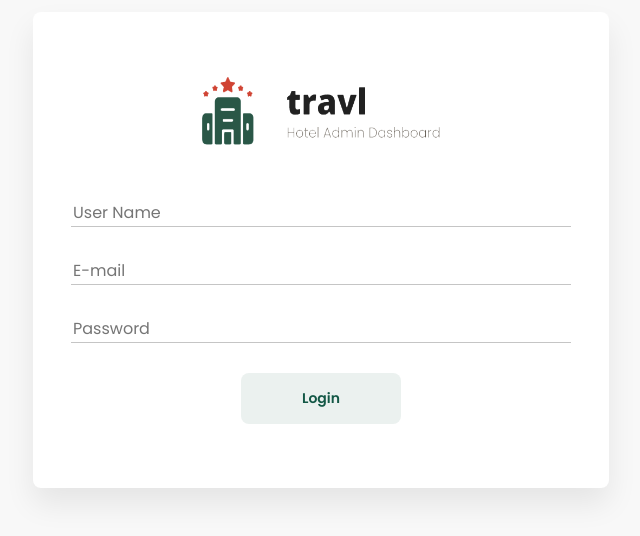
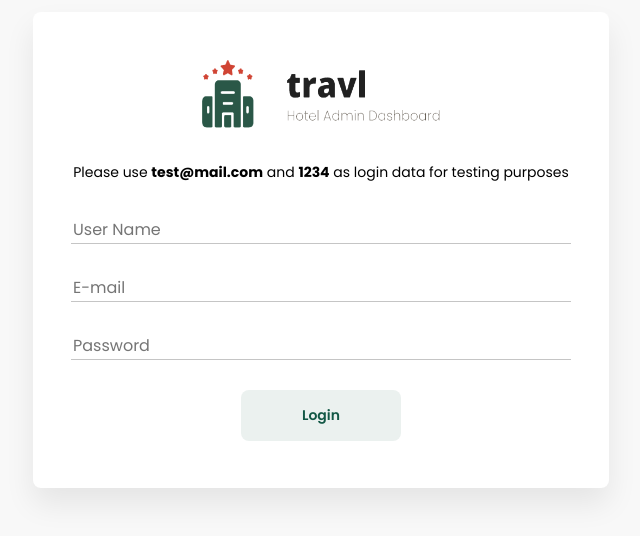
Before and after one commit to Cuadri84/hotel-miranda-dashboard, a React (Create React App) app: page /login in a window 1280 px wide. Shown: the part 150-686 px from the top of the page, without its empty margins (319-959 px from the left). Built offline with nearby package versions, Linux system fonts and the light colour scheme.

Commit message:
commit before deploy with aws or vercel

```diff
--- a/src/components/sidebar/CurrentUser.tsx
+++ b/src/components/sidebar/CurrentUser.tsx
@@ -13,9 +13,9 @@ function CurrentUser() {
       <img className="image" src={UserPic} alt="" />
       <UserName>David Cuadrillero</UserName>
       <UserEmail>https://github.com/Cuadri84</UserEmail>
-      <LinkButton>
-        <a href="edit own user button">Edit user</a>
-      </LinkButton>
+      {/* <LinkButton>
+        <a href="">Edit user</a>
+      </LinkButton> */}
     </Card>
   );
 }
--- a/src/pages/login/Login.tsx
+++ b/src/pages/login/Login.tsx
@@ -6,6 +6,7 @@ import { useLogin } from "../../hooks/useLogin";
 
 // Styled Components
 import {
+  Description,
   Input,
   InputContainer,
   LoginButton,
@@ -25,7 +26,7 @@ export const Login = () => {
   const [userName, setUserName] = useState("");
 
   const validateLogin = () => {
-    if (email === "d" && password === "d") {
+    if (email === "test@mail.com" && password === "1234") {
       login(email, password);
       localStorage.setItem(
         "auth",
@@ -46,6 +47,11 @@ export const Login = () => {
             alt="Hotel admin logo"
           />
         </LogoContainer>
+        <Description>
+          {" "}
+          Please use <strong>test@mail.com</strong> and <strong>1234</strong> as
+          login data for testing purposes
+        </Description>
         <form>
           <InputContainer>
             <Input
```
